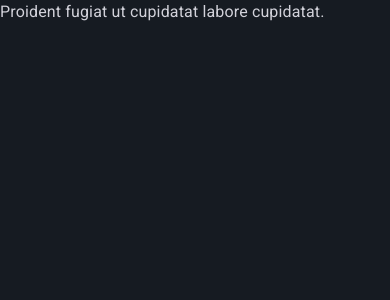
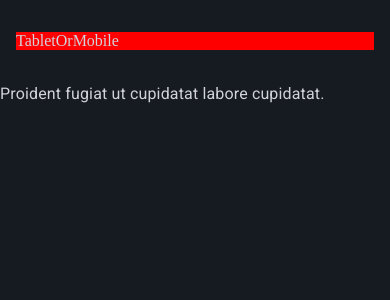
Before and after one commit to nairo-mudumane/react-portfolio-app, a React (Vite) app: page / in a window 390 px wide. Shown: the top 300 px of the page. Built offline with nearby package versions, Linux system fonts and the light colour scheme.

Commit message:
updated header media queries

```diff
--- a/package.json
+++ b/package.json
@@ -17,6 +17,7 @@
     "history": "^5.3.0",
     "react": "^17.0.2",
     "react-dom": "^17.0.2",
+    "react-responsive": "^9.0.0-beta.8",
     "react-router-dom": "^6.2.2-pre.0",
     "react-smooth-scrollbar": "^8.0.6",
     "smooth-scrollbar": "^8.7.4",
--- a/src/App.tsx
+++ b/src/App.tsx
@@ -1,5 +1,6 @@
 import React from "react";
 import { Route, Routes } from "react-router-dom";
+import { Header } from "./components";
 import { GlobalStyles } from "./global";
 import { Home } from "./pages";
 
@@ -7,6 +8,7 @@ export function App() {
     return (
         <React.Fragment>
             <GlobalStyles />
+            <Header />
             <Routes>
                 <Route caseSensitive path="/" element={<Home />} />
             </Routes>
--- /dev/null
+++ b/src/components/Container/index.tsx
@@ -0,0 +1,5 @@
+import { Container as MuiContainer, ContainerProps } from "@mui/material";
+
+export function Container(props: ContainerProps) {
+    return <MuiContainer>{props.children}</MuiContainer>;
+}
--- /dev/null
+++ b/src/components/Header/DesktopHeader.tsx
@@ -0,0 +1,6 @@
+import React from "react";
+import { IHeaderProps } from "./types";
+
+export function DesktopHeader(props: IHeaderProps) {
+    return <div>DesktopHeader</div>;
+}
--- /dev/null
+++ b/src/components/Header/TabletOrMobile.tsx
@@ -0,0 +1,13 @@
+import { Box } from "@mui/material";
+import { Container } from "../Container";
+import { StyledTabletOrMobile } from "./styles";
+
+export function TabletOrMobile() {
+    return (
+        <Container>
+            <StyledTabletOrMobile>
+                <p>TabletOrMobile</p>
+            </StyledTabletOrMobile>
+        </Container>
+    );
+}
--- /dev/null
+++ b/src/components/Header/config.ts
@@ -0,0 +1,4 @@
+export const pages = [
+    { link: "/", label: "Home" },
+    { link: "/about", label: "About" },
+];
--- a/src/components/Header/index.tsx
+++ b/src/components/Header/index.tsx
@@ -4,35 +4,20 @@ import { Box, Button, IconButton } from "@mui/material";
 import MenuIcon from "@mui/icons-material/Menu";
 import { NavLink } from "react-router-dom";
 import { AppPages } from "../../database";
+import { useMediaQuery } from "react-responsive";
+import { DesktopHeader } from "./DesktopHeader";
+import { pages } from "./config";
+import { TabletOrMobile } from "./TabletOrMobile";
 
 export default function Header() {
+    const isTabletOrMobile = useMediaQuery({ query: "(max-width: 800px)" });
+    const isDesktopOrLaptop = useMediaQuery({ query: "(min-width: 1024px)" });
+    const isBigScreen = useMediaQuery({ query: "(min-width: 1824px)" });
+
     return (
         <HeaderStyles>
-            <Box className="mobile-menu-icon">
-                <IconButton aria-label="toggle menu btn" color="inherit">
-                    <MenuIcon color="inherit" />
-                </IconButton>
-            </Box>
-
-            <Box className="header" component="header">
-                <Box component="nav">
-                    <Box className="menu" component="ul">
-                        {AppPages.map((page) => (
-                            <Box
-                                className="item"
-                                component="li"
-                                key={page.link}
-                            >
-                                <NavLink to={page.link} className="link">
-                                    <Button color="inherit">
-                                        {page.label}
-                                    </Button>
-                                </NavLink>
-                            </Box>
-                        ))}
-                    </Box>
-                </Box>
-            </Box>
+            {isTabletOrMobile && <TabletOrMobile />}
+            {isDesktopOrLaptop && <DesktopHeader pages={pages} />}
         </HeaderStyles>
     );
 }
--- a/src/components/Header/styles.ts
+++ b/src/components/Header/styles.ts
@@ -2,6 +2,9 @@ import styled from "styled-components";
 import { GlobalColors } from "../../global";
 
 export const HeaderStyles = styled.div`
+    width: 100%;
+    padding: 2rem 0;
+
     .header {
         background: ${GlobalColors.bgDark2};
         width: 100%;
@@ -64,3 +67,7 @@ export const HeaderStyles = styled.div`
         }
     }
 `;
+
+export const StyledTabletOrMobile = styled.div`
+    background: red;
+`;
--- /dev/null
+++ b/src/components/Header/types.ts
@@ -0,0 +1,8 @@
+export interface IPages {
+    link: string;
+    label: string;
+}
+
+export interface IHeaderProps {
+    pages: IPages[];
+}
--- a/src/components/index.ts
+++ b/src/components/index.ts
@@ -1,3 +1,4 @@
 // export { default as ScrollableData } from "./Scrollable-data";
 export { default as Header } from "./Header";
 export { default as Footer } from "./Footer";
+export * from "./Container";
```
Also changed, not shown: 1 other file (tests, documents, lock files or other folders).
